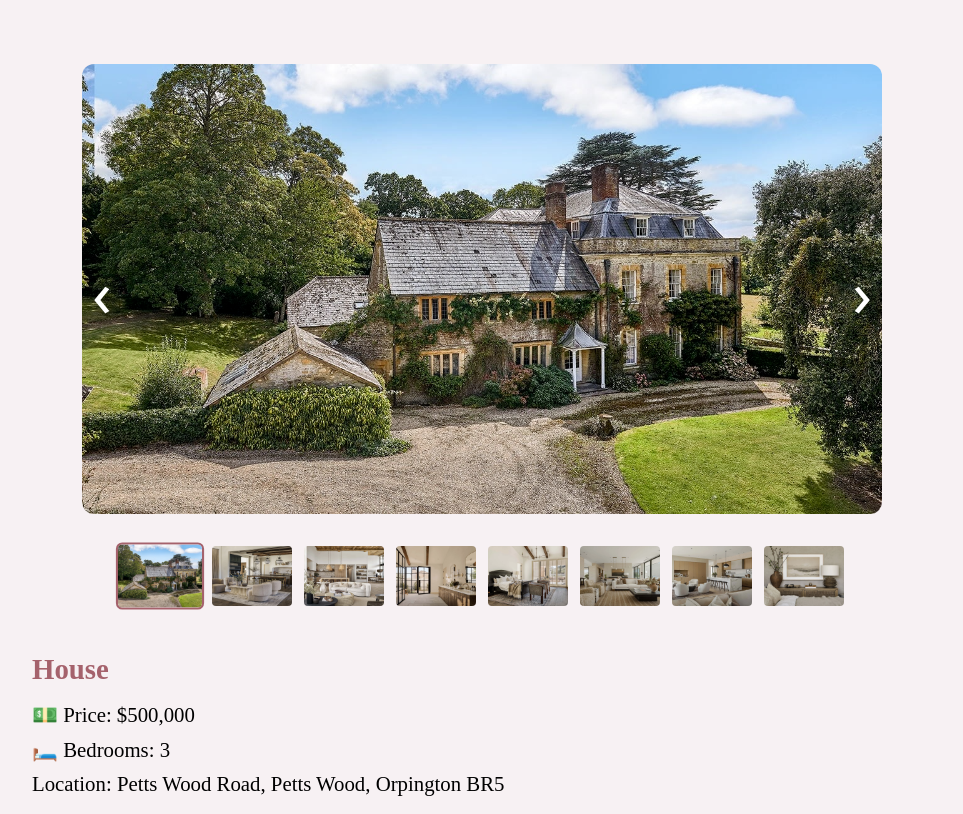
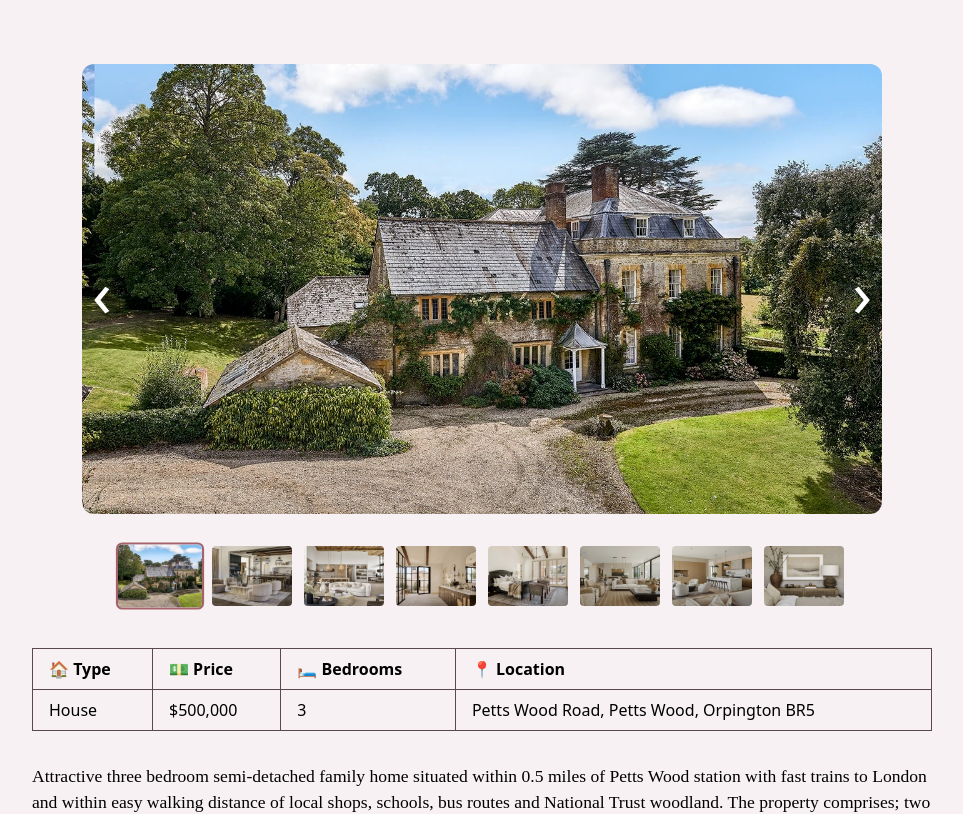
Before and after one commit to MthukaFernando/Adv.ClientSide-final-coursework, a React (Vite) app in the folder property-app/: page /#/property/prop1 in a window 1280 px wide. Shown: the top 814 px of the page, without its empty margins (158-1121 px from the left). Built offline with nearby package versions, Linux system fonts and the light colour scheme.

Commit message:
put the property type, price, bedrooms, and location in a table for aesthetics

```diff
--- a/property-app/src/App.css
+++ b/property-app/src/App.css
@@ -246,20 +246,23 @@ body {
 }
 
 /* Property info */
-.type {
-  color: #a5626c;
-  font-family: 'Times New Roman', Times, serif;
-  font-weight: bold;
-  margin-bottom: 0.5rem;
-  font-size: 1.8rem;
+
+.property-details-table {
+  width: 100%;
+  border-collapse: collapse;
+  color: black;
+  margin-bottom: 2rem;
+  text-align: left;
 }
 
-.details {
-  color: black;
-  font-family: 'Times New Roman', Times, serif;
-  font-size: 1.3rem;
-  margin: 0.2rem 0;
+.property-details-table th,
+.property-details-table td {
+  padding: 0.5rem 1rem;
+  border: 1px solid #5b484b;
 }
+
+
+
 
 .description {
   color: black;
--- a/property-app/src/PropertyPage.jsx
+++ b/property-app/src/PropertyPage.jsx
@@ -59,11 +59,25 @@ function PropertyPage() {
         ))}
       </div>
 
+      {/*Table for displaying property type, price, no. of bedrooms, and location */}
+      <table className="property-details-table">
+        <thead>
+          <tr>
+            <th>🏠 Type</th>
+            <th>💵 Price</th>
+            <th>🛏️ Bedrooms</th>
+            <th>📍 Location</th>
+          </tr>
+        </thead>
+        <tbody>
+          <td>{property.type}</td>
+          <td>${Number(property.price).toLocaleString()}</td>
+          <td>{property.bedrooms}</td>
+          <td>{property.location}</td>
+        </tbody>
+      </table>
+
       {/* Property details */}
-      <h2 className="type">{property.type}</h2>
-      <p className="details">💵 Price: ${Number(property.price).toLocaleString()}</p>
-      <p className="details">🛏️ Bedrooms: {property.bedrooms}</p>
-      <p className="details">Location: {property.location}</p>
       <p className="description">{property.description}</p>
 
       <div className="back-button-container">
```
